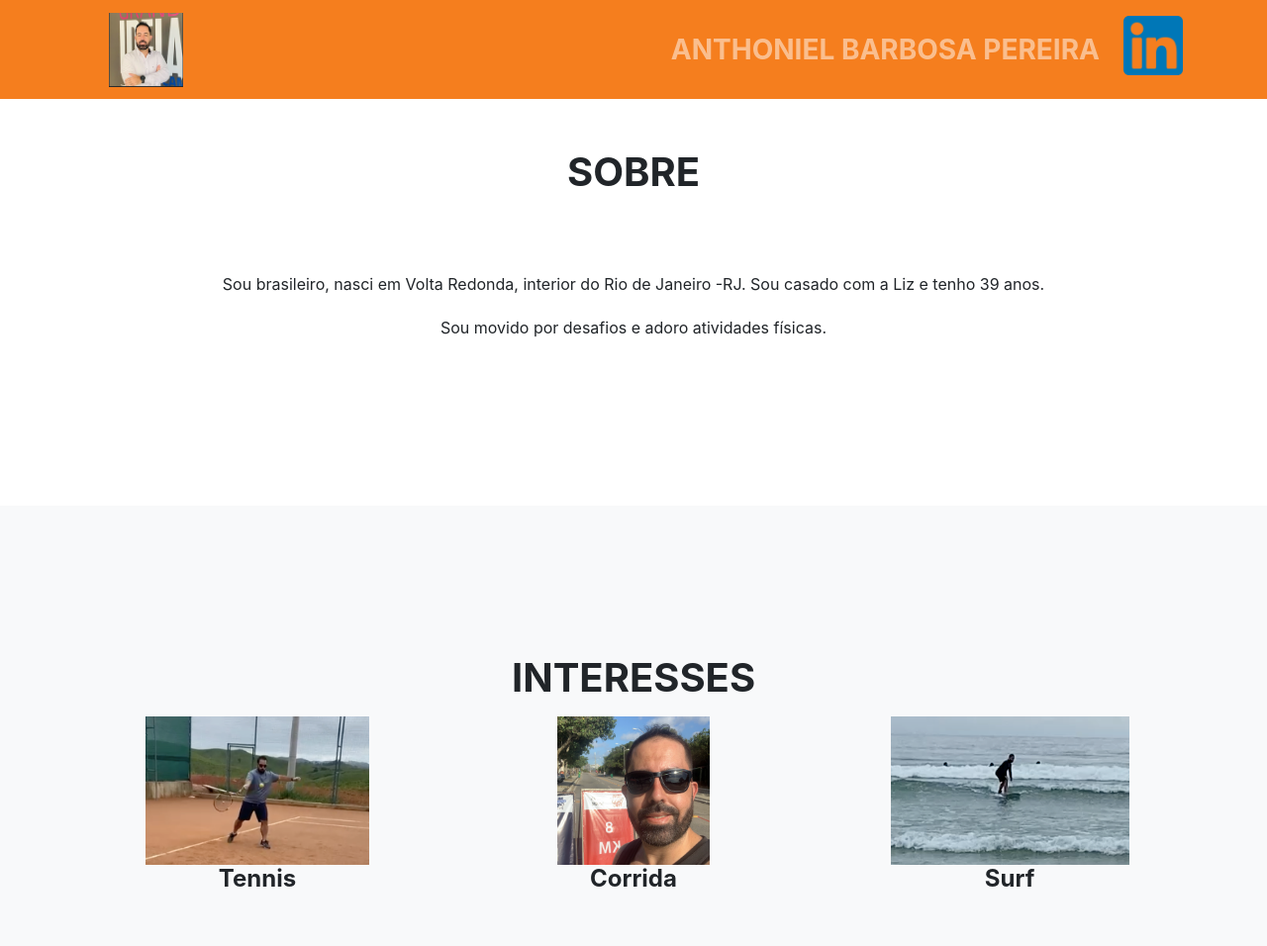
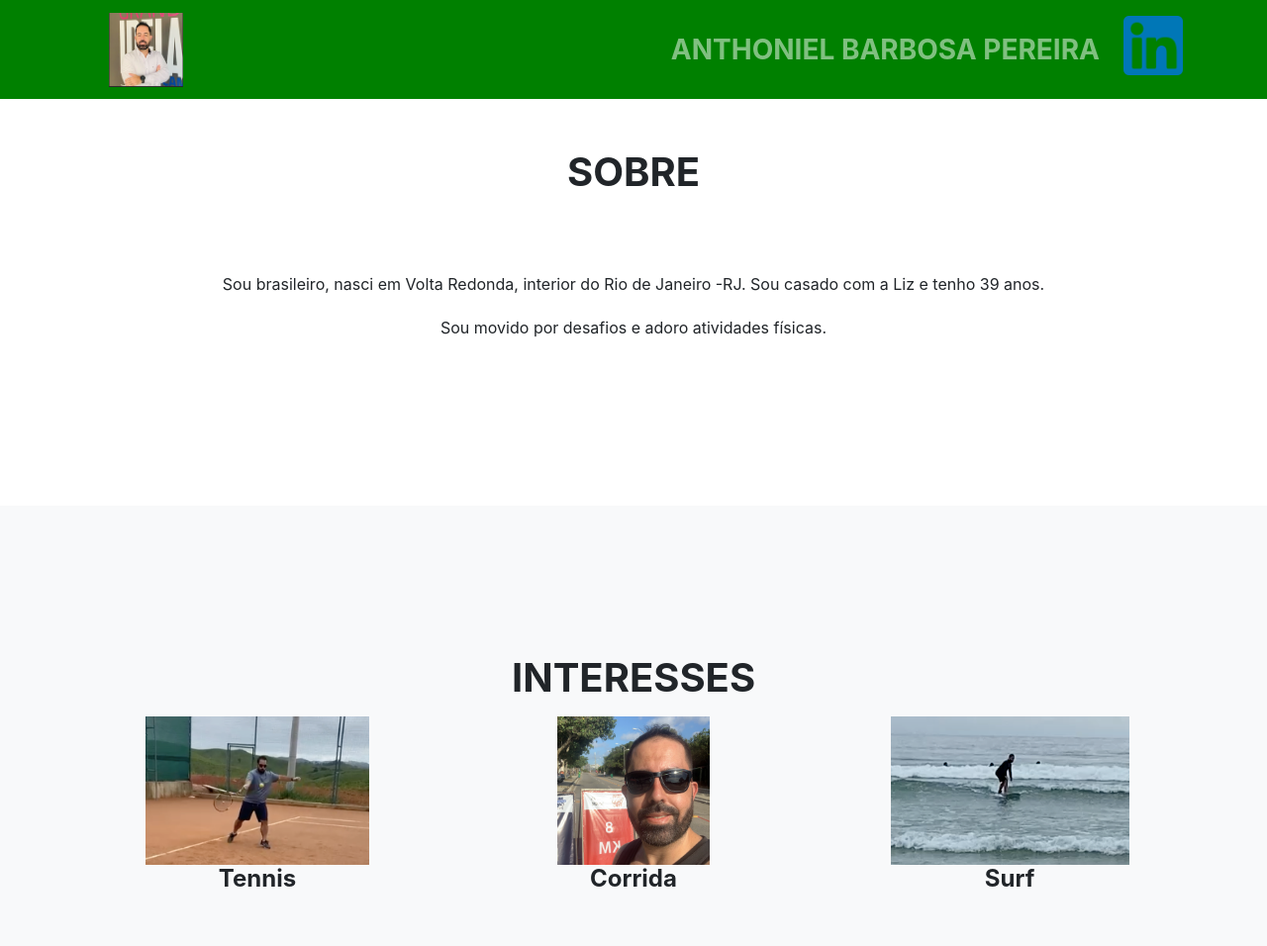
Before and after one commit to anthonielp/Cap4SiteComEstiloAtividade1, a plain HTML site: page index.html in a window 1280 px wide. Shown: the top 956 px of the page at 99% size. Drawn offline with Linux system fonts and the light colour scheme.

Commit message:
Alterado a cor do cabecalho para verde

```diff
--- a/css/style.css
+++ b/css/style.css
@@ -3,7 +3,7 @@
     padding-bottom: 25px;
     transition: padding-top .3s,padding-bottom .3s;
     border: none;
-    background-color: #f57208e8;
+    background-color: green
 
 }
 
```
